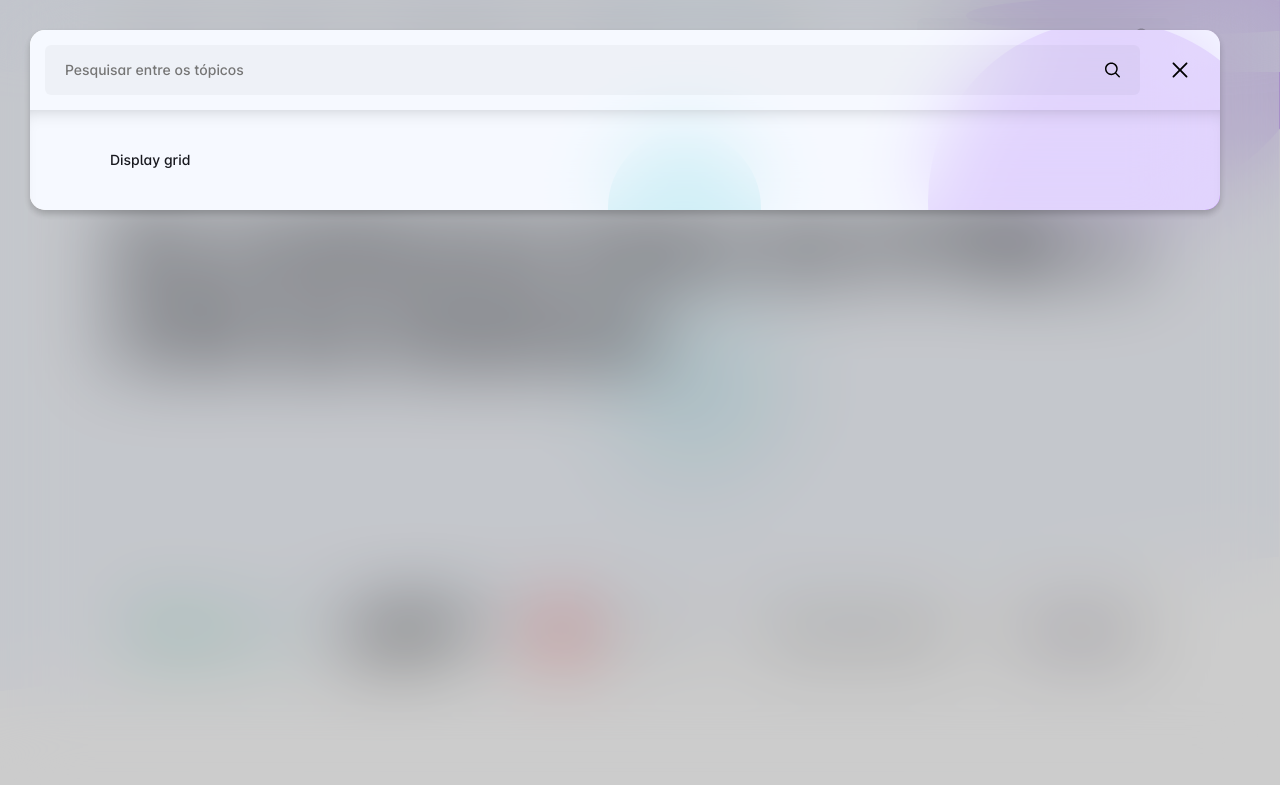
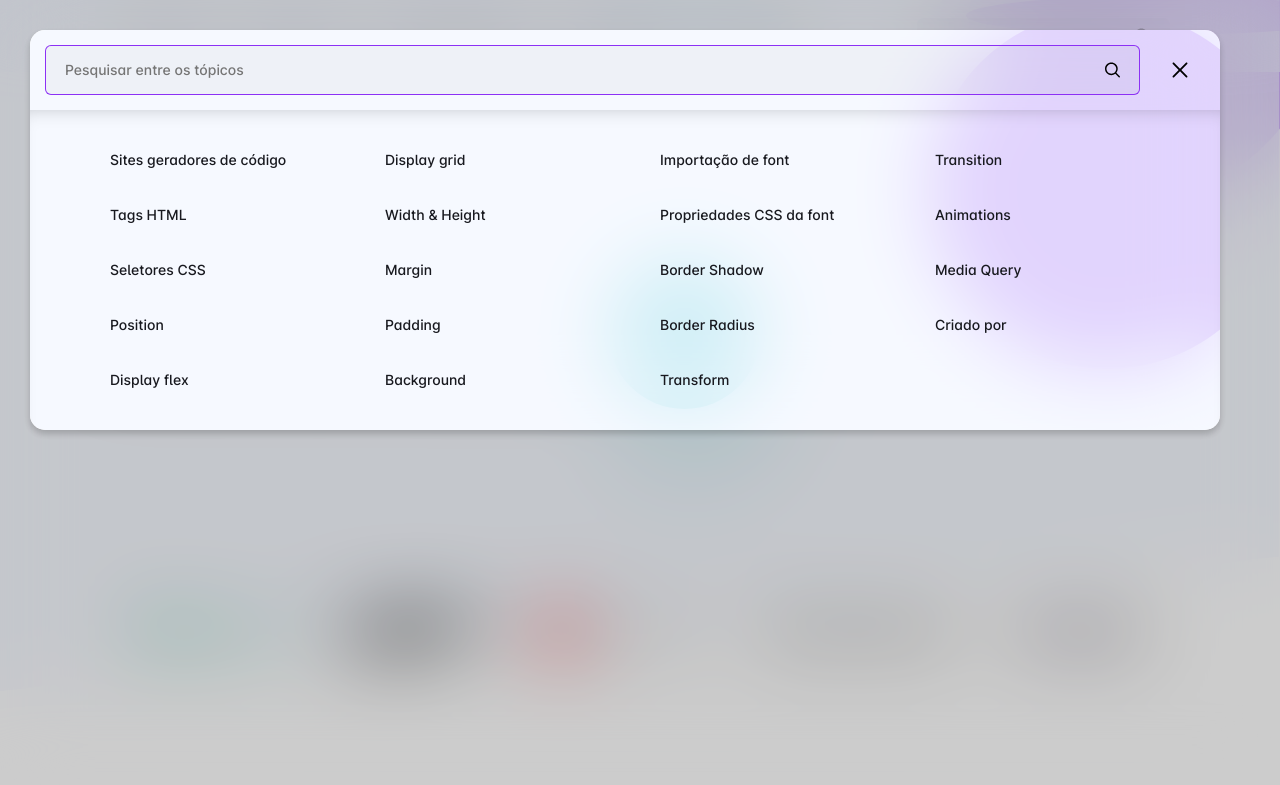
Before and after one commit to hugolinhareso/colecao-links, a plain HTML site: page index.html in a window 1280 px wide. Both pictures are taken after a click on the element "Pesquisar entre os tópicos". Shown: the top 785 px of the page. Drawn offline with Linux system fonts and the light colour scheme; a web font is replaced by a local one.

Commit message:
finish searchInput

```diff
--- a/index.html
+++ b/index.html
@@ -325,8 +325,7 @@
                             class="profile-image">Welson Júnior</a>
                 </div>
             </div>
-            <div class="escolinha-dudu"><span>© 2021 Escolinha de DEV do Dudu.</span> <span>Todos os direitos
-                    reservados</span></div>
+            <div class="escolinha-dudu"><span>© 2021 Escolinha de DEV do Dudu.</span> <span>Todos os direitos reservados</span></div>
         </div>
     </div>
     <div class="menu-search">
@@ -337,7 +336,7 @@
             </div>
             <div class="search-box-input">
                 <div class="input-search-box">
-                    <input class="input-search" type="text" placeholder="Pesquisar entre os tópicos">
+                    <input class="input-search" id="searchInput" onkeyup="onChangeSearchValue()" type="text" placeholder="Pesquisar entre os tópicos">
                     <img class="input-search-icon" src="./assets/icons/Search Icon.svg">
                 </div>
                 <div class="button-base close-button" id="buttonCloseSearchBox">
--- a/javascript/searchMenu/elements.js
+++ b/javascript/searchMenu/elements.js
@@ -5,4 +5,5 @@ const optionsSectionOne = document.getElementById('optionsSectionOne');
 const optionsSectionTwo = document.getElementById('optionsSectionTwo');
 const optionsSectionThree = document.getElementById('optionsSectionThree');
 const optionsSectionFour = document.getElementById('optionsSectionFour');
+const searchInput = document.getElementById('searchInput');
 const elementsWithScrollToArray = document.querySelectorAll('[data-scroll-to-key]');
--- a/javascript/searchMenu/methods.js
+++ b/javascript/searchMenu/methods.js
@@ -1,6 +1,7 @@
 const openSearchBoxFn = () => {
   if (mainWrapper) {
     mainWrapper.className = '--search-menu-is-open';
+    searchInput.focus();
   }
 }
 
@@ -31,6 +32,13 @@ const scrollToSection = (key) => {
   }
 }
 
+const onClickSearchOption = (key) => {
+  if (typeof key === 'string') {
+    closeSearchBoxFn();
+    scrollToSection(key);
+  }
+}
+
 const addSearchOptionInSectionHTML = (elementToInsertOption, option) => {
   const {
     title,
@@ -42,7 +50,7 @@ const addSearchOptionInSectionHTML = (elementToInsertOption, option) => {
     typeof title === 'string' &&
     typeof scrollToKey === 'string'
   ) {
-    elementToInsertOption.innerHTML += `<li data-scroll-to-key="${scrollToKey}" class="option button-base">${title}</li>`;
+    elementToInsertOption.innerHTML += `<li onclick="onClickSearchOption('${scrollToKey}')" class="option button-base">${title}</li>`;
   }
 }
 
@@ -100,4 +108,9 @@ const renderSearchOptions = (searchText) => {
       });
     });
 }
-renderSearchOptions('grid');
+renderSearchOptions();
+
+const onChangeSearchValue = () => {
+  const searchString = searchInput.value;
+  renderSearchOptions(searchString);
+}
```
